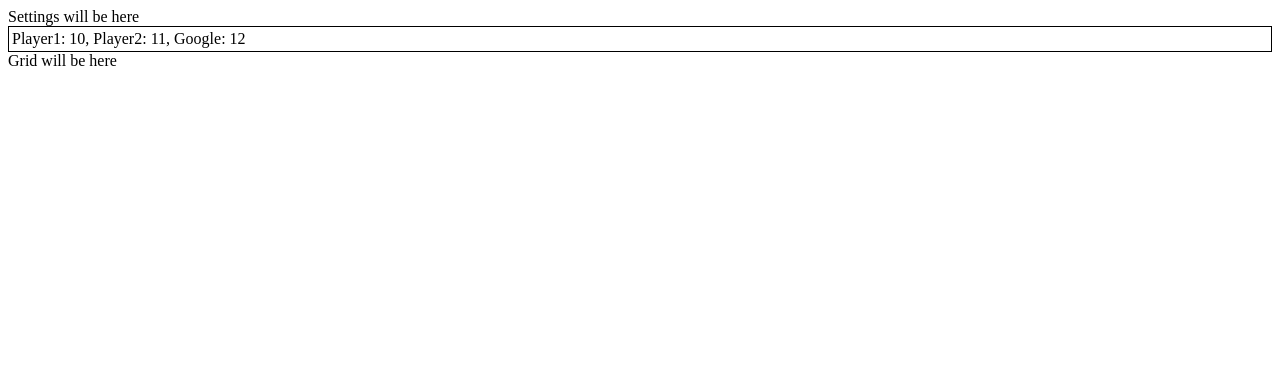
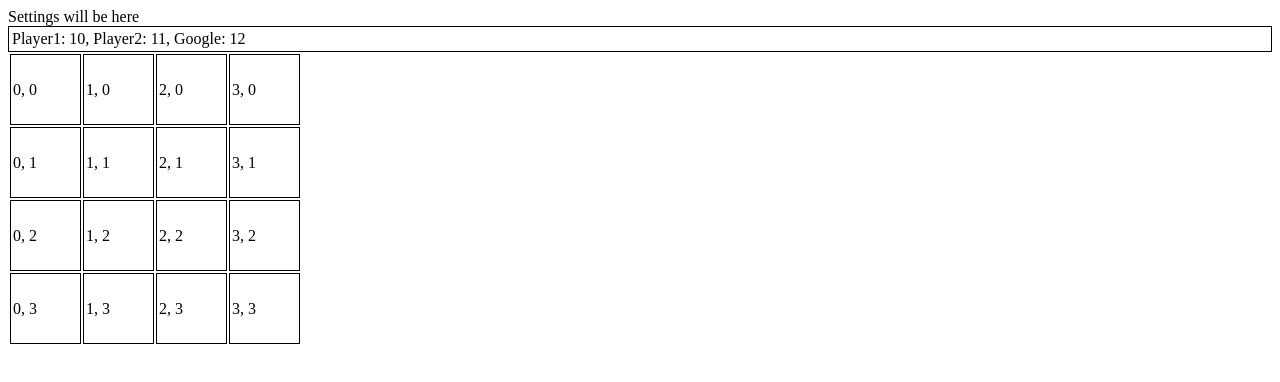
Before and after one commit to troshpaw/CatchTheGoogle, a plain HTML site: page ui/index.html in a window 1280 px wide. Drawn offline with Linux system fonts and the light colour scheme.

Commit message:
add GridComponent

```diff
--- a/core/state-manager.js
+++ b/core/state-manager.js
@@ -1,4 +1,10 @@
 const _state = {
+    settings: {
+        gridSize: {
+            rowsCount: 4,
+            columnsCount: 4
+        }
+    },
     points: {
         google: 12,
         players: [10, 11]
@@ -23,3 +29,7 @@ export async function getPlayerPoints(playerNumber) {
 
     return _state.points.players[playerIndex];
 }
+
+export async function getGridSize() {
+    return {..._state.settings.gridSize};  // copy object _state.settings.gridSize
+}
--- /dev/null
+++ b/info.txt
@@ -0,0 +1 @@
+Time: 01:27:30
--- a/ui/components/Grid/Grid.component.js
+++ b/ui/components/Grid/Grid.component.js
@@ -1,5 +1,8 @@
+import { getGridSize } from "../../../core/state-manager.js";
+
 export function GridComponent() {
-    const element = document.createElement('div');
+    const element = document.createElement('table');
+    element.classList.add('grid');
 
     render(element);
 
@@ -7,5 +10,21 @@ export function GridComponent() {
 }
 
 async function render(element) {
-    element.append('Grid will be here');
+
+    /* const gridSize = await getGridSize */
+    const gridSizePromise = getGridSize();
+    const gridSize = await gridSizePromise;
+
+    for (let y = 0; y < gridSize.rowsCount; y++) {
+        const rowElement = document.createElement('tr');
+
+        for (let x = 0; x < gridSize.columnsCount; x++) {
+            const cellElement = document.createElement('td');
+
+            cellElement.append(`${x}, ${y}`);
+            rowElement.append(cellElement);
+        }
+
+        element.append(rowElement);
+    }
 }
--- a/ui/index.html
+++ b/ui/index.html
@@ -9,6 +9,13 @@
             border: 1px solid black;
             padding: 3px;
         }
+
+        .grid td {
+            border: 1px solid black;
+            padding: 2px;
+            width: 65px;
+            height: 65px;
+        }
     </style>
 </head>
 <body>
```
